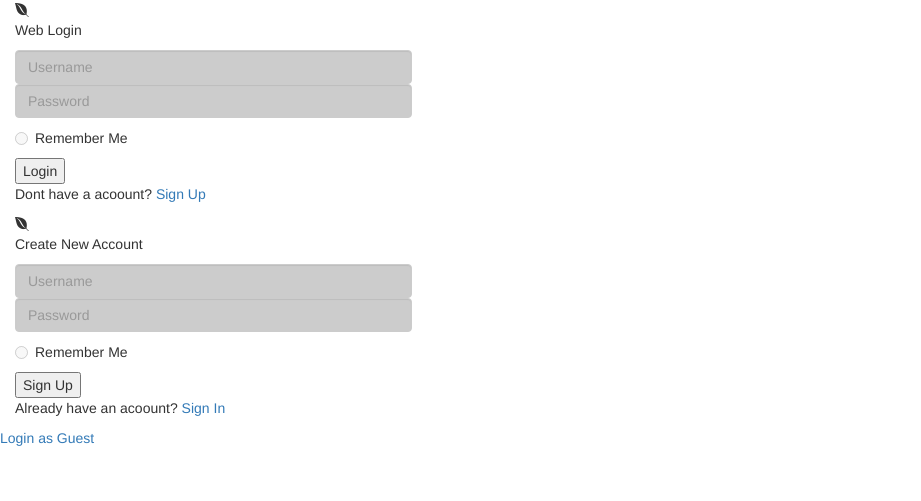
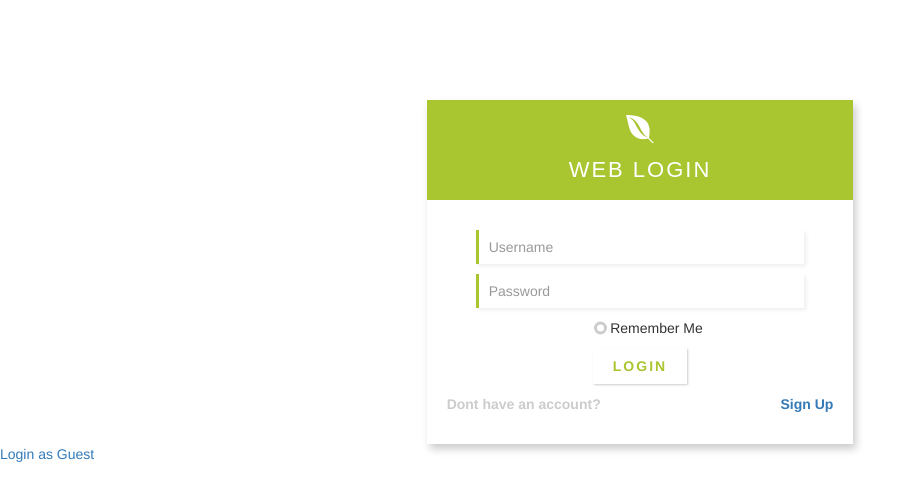
Before and after one commit to codehimanshu/incubatex_hackathon2k16, a PHP site: page / in a window 1280 px wide. Shown: the top 501 px of the page, without its empty margins (0-921 px from the left). Run offline with PHP 8.4, Linux system fonts and the light colour scheme; some libraries are stand-ins or nearby versions.

Commit message:
add styles

```diff
--- a/webapp/css/login.css
+++ b/webapp/css/login.css
@@ -1,3 +1,76 @@
+.login form , .signup form {
+  padding: 20px;
+}
+
 .login form .form-control , .signup form .form-control {
-  background: #ccc;
+  margin: 0 auto;
+  background: none;
+  padding: 2px 10px;
+  margin-top: 10px;
+  border:none;
+  border-left: 3px solid #a9c52f;
+  box-shadow: 2px 2px 4px #eee;
+  border-radius: 0;
+  width: 85%;
 }
+
+.login, .signup {
+  margin-top: 100px;;
+  box-shadow: 3px 5px 8px #ccc;
+  padding: 0;
+}
+
+.login .top , .signup .top {
+  padding: 15px 0;
+  background: #A9C52F;
+  color: #fff;
+}
+
+.login .top p , .signup .top p {
+  font-family: Arial;
+  margin: 0;
+  padding-top: 10px;
+  font-size: 22px;
+  letter-spacing: 2px;
+  text-transform: uppercase;
+}
+
+.radio input {
+  display: none;
+}
+.radio label input + span {
+  width: 13px;
+  height: 13px;
+  background: #fff;
+  border: 3px solid #ccc;
+  border-radius: 100%;
+  display: inline-block;
+  transform: translate(-3px, 1.5px);
+}
+
+.radio label input:checked + span {
+ border-color:#a9c52f;
+}
+
+.bottom p {
+  text-align: left;
+  color: #ccc;
+  font-weight: bold;
+  margin-top: 10px;
+}
+.show-signup, .show-login {
+  position: absolute;
+  right: 20px;
+  cursor: pointer;
+}
+
+button.submit {
+  background: none;
+  border:none;
+  color: #a9c52f;
+  text-transform: uppercase;
+  letter-spacing: 2px;
+  padding: 8px 20px;
+  font-weight: bold;
+  box-shadow: 1px 1px 2px  #ccc;
+}
--- a/webapp/index.php
+++ b/webapp/index.php
@@ -13,7 +13,7 @@
     <link rel="stylesheet" href="https://maxcdn.bootstrapcdn.com/bootstrap/3.3.6/css/bootstrap.min.css">
     <link rel="stylesheet" href="https://maxcdn.bootstrapcdn.com/font-awesome/4.6.3/css/font-awesome.min.css">
     <!-- Custom stylesheets -->
-    <link rel="stylesheet" href="/css/login.css"  charset="utf-8">
+    <link rel="stylesheet" href="css/login.css"  charset="utf-8">
     <!-- HTML5 Shim and Respond.js IE8 support of HTML5 elements and media queries -->
     <!-- WARNING: Respond.js doesn't work if you view the page via file:// -->
     <!--[if lt IE 9]>
@@ -30,49 +30,45 @@
     <!--login-->
     <div class='container-fluid '>
       <div class="row">
-          <div class="login col-xs-12 col-sm-4">
+          <div class="login text-center col-xs-12 col-sm-4 col-sm-push-4">
             <div class="top">
-              <span class="fa fa-envira"></span>
+              <span class="fa fa-envira fa-2x"></span>
               <p>Web Login</p>
             </div>
             <form action="check.php" method="post">
+
               <input class="form-control" type="text" name="username" placeholder="Username">
               <input class="form-control" type="password" name="password" placeholder="Password">
               <div class='radio'>
                 <label>
                   <input type='radio' name='remember' disabled>
-                  Remember Me
+                  <span></span>Remember Me
                 </label>
               </div>
 
-              <button type="submit" name="button">Login</button>
+              <button class="submit" type="submit" name="button">Login</button>
 
               <div class="bottom">
-                <p> Dont have a acoount? <a class="show-signup">Sign Up</a></p>
+                <p> Dont have an account? <a class="show-signup">Sign Up</a></p>
               </div>
             </form>
           </div>
       </div>
       <div class="row">
-          <div class="signup col-xs-12 col-sm-4">
-            <div class="">
-              <span class="fa fa-envira"></span>
+          <div class="signup hide text-center col-xs-12  col-sm-4 col-sm-push-4">
+            <div class="top">
+              <span class="fa fa-envira fa-2x"></span>
               <p>Create New Account</p>
             </div>
             <form action="check.php" method="post">
+
               <input class="form-control" type="text" name="username" placeholder="Username">
               <input class="form-control" type="password" name="password" placeholder="Password">
-              <div class='radio'>
-                <label>
-                  <input type='radio' name='remember' disabled>
-                  Remember Me
-                </label>
-              </div>
 
-              <button type="submit" name="button">Sign Up</button>
+              <button class="submit" type="submit" name="button">Sign Up</button>
 
               <div class="bottom">
-                <p> Already have an acoount? <a class="show-login">Sign In</a></p>
+                <p> Already registered? <a class="show-login">Sign In</a></p>
               </div>
             </form>
           </div>
@@ -90,5 +86,6 @@
     <script src="https://cdnjs.cloudflare.com/ajax/libs/jquery/2.2.2/jquery.min.js"></script>
     <!-- Bootstrap script -->
     <script src="https://cdnjs.cloudflare.com/ajax/libs/twitter-bootstrap/3.3.6/js/bootstrap.min.js"></script>
+    <script src="js/login.js"></script>
   </body>
 </html>
--- /dev/null
+++ b/webapp/js/login.js
@@ -0,0 +1,9 @@
+$(".show-signup").on("click", function(){
+  $(".signup").removeClass("hide");
+  $(".login").addClass("hide");
+});
+
+$(".show-login").on("click", function(){
+  $(".signup").addClass("hide");
+  $(".login").removeClass("hide");
+});
```
